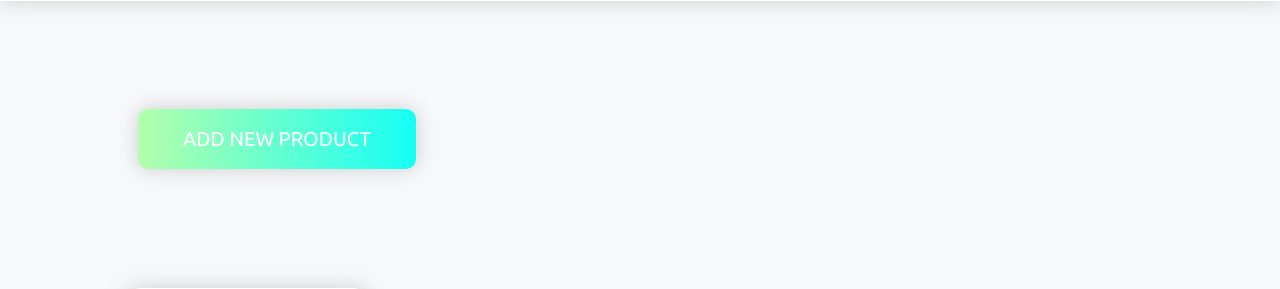
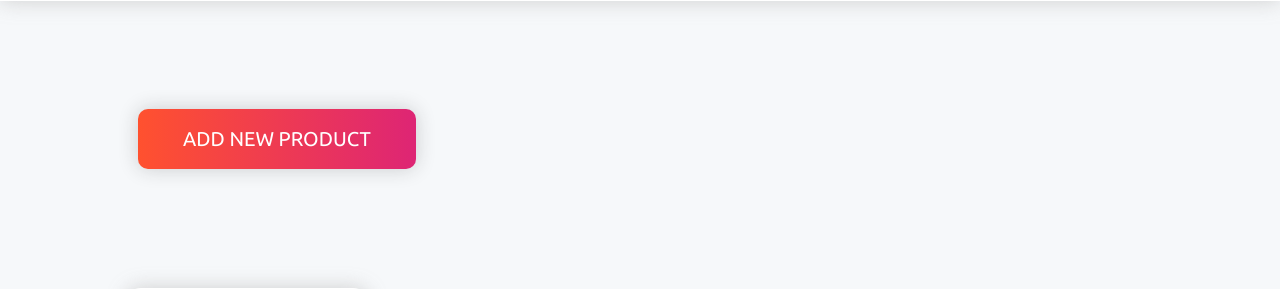
Before and after one commit to 2landhnal/Day_97_Online_Shop, a Flask app: page / in a window 1280 px wide. Shown: the part 131-420 px from the top of the page. Run offline with Flask 2, Linux system fonts and the light colour scheme; data comes from the database, SQL or seed files in the repository.

Commit message:
grad buttons

```diff
--- a/static/styles.css
+++ b/static/styles.css
@@ -76,7 +76,7 @@ input {
   margin-bottom: 5%;
 }
 
-.btn-grad {background-image: linear-gradient(to right, #B3FFAB 0%, #12FFF7  51%, #B3FFAB  100%)}
+.btn-grad {background-image: linear-gradient(to right, #FF512F 0%, #DD2476  51%, #FF512F  100%)}
 .btn-grad {
 margin: 10px;
 padding: 15px 45px;
@@ -85,8 +85,8 @@ input {
 transition: 0.5s;
 background-size: 200% auto;
 color: white;
+box-shadow: 0 0 20px rgba(34, 34, 34, 0.2);
 border-radius: 10px;
-  box-shadow: 0 0 20px rgba(34, 34, 34, 0.2);
 }
 
 .btn-grad:hover {
```
Lines whose indentation alone changed are shown as unchanged.
